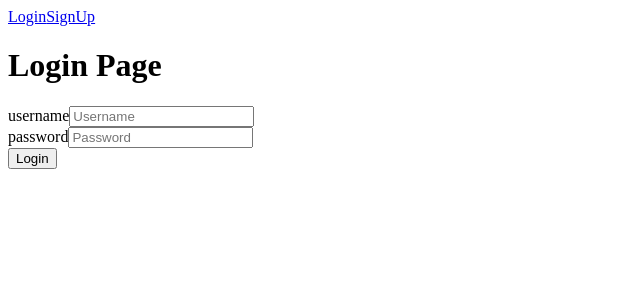
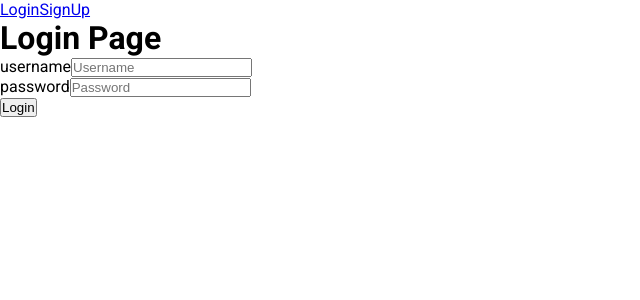
Before and after one commit to WillBarrent/messaging-app, a React (Vite) app in the folder frontend/: page /login in a window 1280 px wide. Shown: the top 300 px of the page, without its empty margins (0-640 px from the left). Built offline with nearby package versions, Linux system fonts and the light colour scheme.

Commit message:
Install styled-components and add basic styles for layout

```diff
--- a/frontend/index.html
+++ b/frontend/index.html
@@ -3,6 +3,12 @@
   <head>
     <meta charset="UTF-8" />
     <link rel="icon" type="image/svg+xml" href="/favicon.svg" />
+    <link rel="preconnect" href="https://fonts.googleapis.com" />
+    <link rel="preconnect" href="https://fonts.gstatic.com" crossorigin />
+    <link
+      href="https://fonts.googleapis.com/css2?family=Roboto:ital,wght@0,100..900;1,100..900&display=swap"
+      rel="stylesheet"
+    />
     <meta name="viewport" content="width=device-width, initial-scale=1.0" />
     <title>frontend</title>
   </head>
--- a/frontend/package.json
+++ b/frontend/package.json
@@ -12,7 +12,8 @@
   "dependencies": {
     "react": "^19.2.6",
     "react-dom": "^19.2.6",
-    "react-router": "^7.17.0"
+    "react-router": "^7.17.0",
+    "styled-components": "^6.4.2"
   },
   "devDependencies": {
     "@eslint/js": "^10.0.1",
--- a/frontend/src/UserContext.tsx
+++ b/frontend/src/UserContext.tsx
@@ -1,17 +1,6 @@
 import React, { createContext, useEffect, useState } from "react";
 import { useLocation, useNavigate } from "react-router";
-
-export interface UserContext {
-  token: string | undefined;
-  userId: number | undefined;
-  username: string | undefined;
-}
-
-export interface UserContextType {
-  user: UserContext | null;
-  setLocalStorage: ({ token, userId, username }: UserContext) => void;
-  clearLocalStorage: () => void;
-}
+import type { IUserContext, UserContextType } from "./types";
 
 const UserContext = createContext<UserContextType | null>(null);
 
@@ -20,7 +9,7 @@
 export const UserContextProvider: React.FC<{ children: React.ReactNode }> = ({
   children,
 }) => {
-  const [user, setUser] = useState<UserContext | null>(null);
+  const [user, setUser] = useState<IUserContext | null>(null);
   const navigate = useNavigate();
   const location = useLocation();
 
@@ -41,7 +30,7 @@
     }
   }, [location.pathname, user, navigate]);
 
-  const setLocalStorage = ({ token, userId, username }: UserContext) => {
+  const setLocalStorage = ({ token, userId, username }: IUserContext) => {
     const data = { token, userId, username };
     if (token !== undefined && userId !== undefined) {
       localStorage.setItem("user", JSON.stringify(data));
--- /dev/null
+++ b/frontend/src/index.css
@@ -0,0 +1,12 @@
+*,
+*::before,
+*::after {
+  padding: 0;
+  margin: 0;
+  box-sizing: inherit;
+}
+
+body {
+  box-sizing: border-box;
+  font-family: "Roboto", sans-serif;
+}
--- a/frontend/src/main.tsx
+++ b/frontend/src/main.tsx
@@ -2,6 +2,7 @@
 import { createRoot } from "react-dom/client";
 import { BrowserRouter } from "react-router";
 import App from "./App.tsx";
+import "./index.css";
 import { UserContextProvider } from "./UserContext.tsx";
 
 createRoot(document.getElementById("root")!).render(
--- /dev/null
+++ b/frontend/src/types.ts
@@ -0,0 +1,29 @@
+export interface Message {
+  id: number;
+  content: string;
+  senderId: number | null;
+  receiverId: number | null;
+}
+
+export interface User {
+  id: number;
+  username: string;
+}
+
+export interface Chat {
+  id: number;
+  messages: Message[];
+  users: User[];
+}
+
+export interface IUserContext {
+  token: string | undefined;
+  userId: number | undefined;
+  username: string | undefined;
+}
+
+export interface UserContextType {
+  user: IUserContext | null;
+  setLocalStorage: ({ token, userId, username }: IUserContext) => void;
+  clearLocalStorage: () => void;
+}
```
Also changed, not shown: frontend/src/App.tsx (+2 -19 lines), 1 other file (tests, documents, lock files or other folders).
